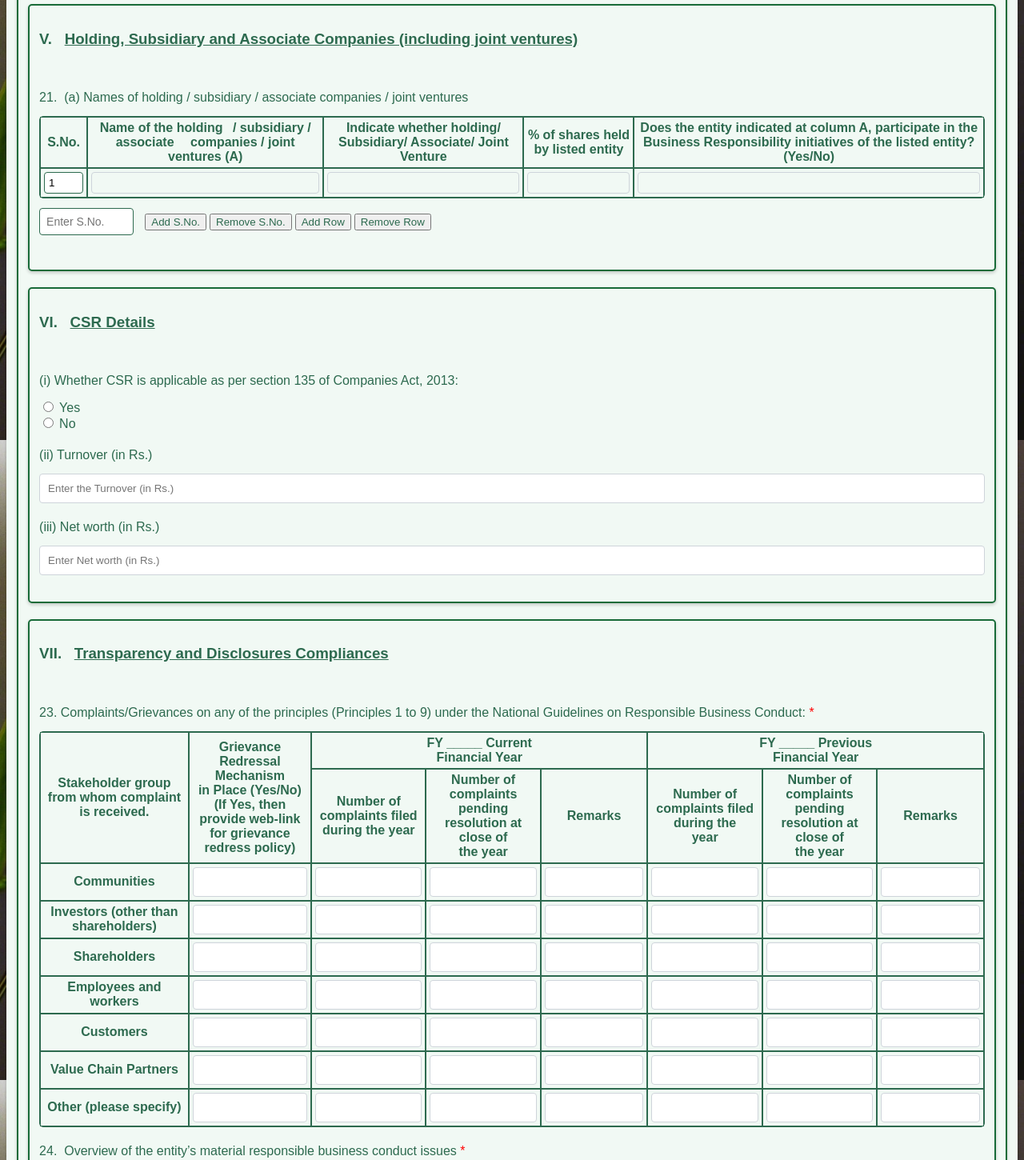
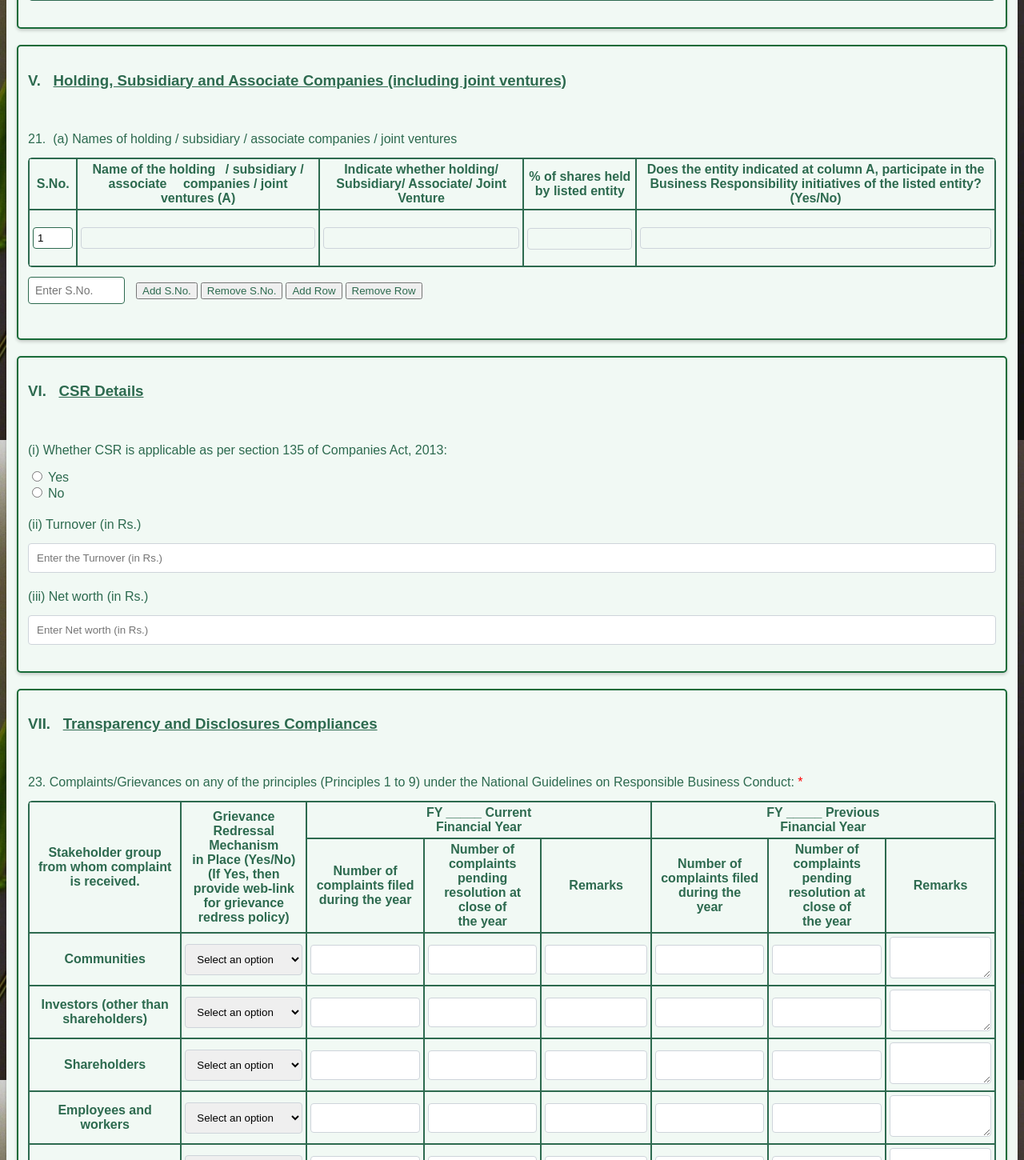
Before and after one commit to PriyaKumari03/iiic-, a PHP site: page /sec_A/sec_A.php in a window 1280 px wide. Shown: the part 5050-6500 px from the top of the page at 80% size. Run offline with PHP 8.4, Linux system fonts and the light colour scheme.

Commit message:
validation for Q17  & other queries resolved

```diff
--- a/sec_A/sec_A.php
+++ b/sec_A/sec_A.php
@@ -115,7 +115,7 @@
                             <span id="emailValidationMessage1" style="color: red;"></span>
                         </div>
                         <div class="policy">
-                        <label for="email2" class="form-label">Email Address (Enter only official email ID)</label>
+                            <label for="email2" class="form-label">Email Address (Not Mandatory)</label>
                             <input type="text" class="form-control" id="email" name="email[]" placeholder="Enter email address(Optional)">
                             <span id="emailValidationMessage2" style="color: red;"></span>
                         </div>
@@ -130,7 +130,7 @@
                             <span id="telephoneValidationMessage1" style="color: red;"></span>
                         </div>
                         <div class="policy">
-                        <label for="telephone2" class="form-label">&nbsp;Telephone</label>
+                            <label for="telephone2" class="form-label">&nbsp;Telephone (Not Mandatory)</label>
                             <input type="text" class="form-control" id="telephone" name="telephone[]" placeholder="Telephone(Optional)" required>
                             <span id="telephoneValidationMessage2" style="color: red;"></span>
                         </div>
@@ -235,6 +235,7 @@
                                 <span id="poc-email-validation" style="color: red;"></span>
                             </div>
                             <!-- Email Address of Point of Contact End -->
+                        </div>
                     </div>
                     <!--12-Details of Point of Contact End -->
 
@@ -402,12 +403,27 @@
                             <tr>
                               <th class="form-label">Location</th>
                               <th class="form-label">Number of plants</th>
+                              <th class="form-label">Union Territories</th>
                             </tr>
                           </thead>
                           <tbody>
                             <tr>
                               <th class="form-label" id="drm" id="p_drm" name="drm[]" class="form-control">National (No. of States)</th>
                               <td><input type="number" id="drm" name="drm[]" class="form-control"></td>
+                              <td>
+                                <select id="drm" name="drm[]" class="form-control">
+                                    <option value="">Select Union Territory</option>
+                                    <option value="Andaman and Nicobar Islands">Andaman and Nicobar Islands</option>
+                                    <option value="Chandigarh">Chandigarh</option>
+                                    <option value="Dadra and Nagar Haveli and Daman and Diu">Dadra and Nagar Haveli and Daman and Diu</option>
+                                    <option value="Lakshadweep">Lakshadweep</option>
+                                    <option value="Delhi">Delhi</option>
+                                    <option value="Puducherry">Puducherry</option>
+                                    <option value="Jammu&Kashmir">Jammu&Kashmir</option>
+                                    <option value="Ladkah">Ladakh</option>
+                                    <!-- Add more Union Territories as needed -->
+                                </select>
+                              </td>
                             </tr>
                             <tr>
                               <th class="form-label" id="drm" id="p_drm" name="drm[]" class="form-control">International (No. of Countries)</th>
@@ -540,27 +556,6 @@
                           <td><input type="number" id="dew" name="dew[]" class="form-control" readonly></td>
                         </tr>
                       </table>
-                  <!--Function to calculate percentages-->
-                  <script>
-                    // Function to calculate percentages
-                    function calculatePercentages18a(tableId, rowIndex) {
-                        var table = document.getElementById(tableId);
-                        var row = table.rows[rowIndex];
-
-                        var totalA = parseFloat(row.cells[2].querySelector('input').value) || 0;
-                        var maleB = parseFloat(row.cells[3].querySelector('input').value) || 0;
-                        var femaleC = parseFloat(row.cells[5].querySelector('input').value) || 0;
-
-                        // Calculate percentages and update the respective cells
-                        row.cells[4].querySelector('input').value = calculatePercentage(maleB, totalA);
-                        row.cells[6].querySelector('input').value = calculatePercentage(femaleC, totalA);
-                    }
-
-                    // Helper function to calculate percentage
-                    function calculatePercentage(part, whole) {
-                        return (part / whole * 100).toFixed(2); // Adjust the number of decimal places as needed
-                    }
-                  </script>
                     </div>
                     <!-- 18a. Employees and workers (including differently abled) End -->
 
@@ -644,27 +639,6 @@
                           <td><input type="number" id="dewda" name="dewda[]" class="form-control" readonly></td>
                         </tr>
                       </table>
-                  <!--Function to calculate percentages-->
-                  <script>
-                    // Function to calculate percentages
-                    function calculatePercentages18b(tableId, rowIndex) {
-                        var table = document.getElementById(tableId);
-                        var row = table.rows[rowIndex];
-
-                        var totalA = parseFloat(row.cells[2].querySelector('input').value) || 0;
-                        var maleB = parseFloat(row.cells[3].querySelector('input').value) || 0;
-                        var femaleC = parseFloat(row.cells[5].querySelector('input').value) || 0;
-
-                        // Calculate percentages and update the respective cells
-                        row.cells[4].querySelector('input').value = calculatePercentage(maleB, totalA);
-                        row.cells[6].querySelector('input').value = calculatePercentage(femaleC, totalA);
-                    }
-
-                    // Helper function to calculate percentage
-                    function calculatePercentage(part, whole) {
-                        return (part / whole * 100).toFixed(2); // Adjust the number of decimal places as needed
-                    }
-                  </script>
                     </div>
                   </div>
                   <!-- 18b. Differently abled employees and workers start -->
@@ -791,7 +765,10 @@
                             <td style="width:5%;"><input type="number" id="holding" id="p_holding" name="holding[]" class="table-control" required value="1" readonly></td>
                             <td><input type="text" id="holding" name="holding[]" class="form-control" required></td>
                             <td><input type="text" id="holding" name="holding[]" class="form-control" required></td>
-                        <td><input type="text" id="holding" name="holding[]" class="form-control" required></td>
+                            <td>
+                                </br><input type="text" id="holding1" name="holding[]" class="form-control" required>
+                                <p id="holdingValidationMessage" style="color: red;"></p>
+                            </td>
                             <td><input type="text" id="holding" name="holding[]" class="form-control" required></td>
                           </tr>
                         <tbody>
@@ -897,73 +874,115 @@
                         </tr>
                         <tr>
                           <th class="form-label" id="gre" name="gre[]">Communities</th>
+                          <td>
+                              <select id="gre" name="gre[]" class="form-control" required>
+                                <option value="">Select an option</option>
+                                <option value="yes">Yes</option>
+                                <option value="no">No</option>
+                              </select>
+                          </td>
                           <td><input type="number" id="gre" name="gre[]" class="form-control" required></td>
                           <td><input type="number" id="gre" name="gre[]" class="form-control" required></td>
                           <td><input type="number" id="gre" name="gre[]" class="form-control" required></td>
                           <td><input type="number" id="gre" name="gre[]" class="form-control" required></td>
                           <td><input type="number" id="gre" name="gre[]" class="form-control" required></td>
-                      <td><input type="number" id="gre" name="gre[]" class="form-control" required></td>
-                      <td><input type="number" id="gre" name="gre[]" class="form-control" required></td>
+                          <td><textarea id="gre" name="gre[]" class="form-control" required></textarea></td>
                         </tr>
                         <tr>
                           <th class="form-label" id="gre" name="gre[]">Investors (other than shareholders)</th>
+                          <td>
+                              <select id="gre" name="gre[]" class="form-control" required>
+                                <option value="">Select an option</option>
+                                <option value="yes">Yes</option>
+                                <option value="no">No</option>
+                              </select>
+                          </td>
                           <td><input type="number" id="gre" name="gre[]" class="form-control" required></td>
                           <td><input type="number" id="gre" name="gre[]" class="form-control" required></td>
                           <td><input type="number" id="gre" name="gre[]" class="form-control" required></td>
                           <td><input type="number" id="gre" name="gre[]" class="form-control" required></td>
                           <td><input type="number" id="gre" name="gre[]" class="form-control" required></td>
-                      <td><input type="number" id="gre" name="gre[]" class="form-control" required></td>
-                      <td><input type="number" id="gre" name="gre[]" class="form-control" required></td>
+                          <td><textarea id="gre" name="gre[]" class="form-control" required></textarea></td>
                         </tr>
                         <tr>
                           <th class="form-label" id="gre" name="gre[]">Shareholders</th>
+                          <td>
+                              <select id="gre" name="gre[]" class="form-control" required>
+                                <option value="">Select an option</option>
+                                <option value="yes">Yes</option>
+                                <option value="no">No</option>
+                              </select>
+                          </td>
                           <td><input type="number" id="gre" name="gre[]" class="form-control" required></td>
                           <td><input type="number" id="gre" name="gre[]" class="form-control" required></td>
                           <td><input type="number" id="gre" name="gre[]" class="form-control" required></td>
                           <td><input type="number" id="gre" name="gre[]" class="form-control" required></td>
                           <td><input type="number" id="gre" name="gre[]" class="form-control" required></td>
-                      <td><input type="number" id="gre" name="gre[]" class="form-control" required></td>
-                      <td><input type="number" id="gre" name="gre[]" class="form-control" required></td>
+                          <td><textarea id="gre" name="gre[]" class="form-control" required></textarea></td>
                         </tr>
                         <tr>
                           <th class="form-label" id="gre" name="gre[]">Employees and workers</th>
+                          <td>
+                              <select id="gre" name="gre[]" class="form-control" required>
+                                <option value="">Select an option</option>
+                                <option value="yes">Yes</option>
+                                <option value="no">No</option>
+                              </select>
+                          </td>
                           <td><input type="number" id="gre" name="gre[]" class="form-control" required></td>
                           <td><input type="number" id="gre" name="gre[]" class="form-control" required></td>
                           <td><input type="number" id="gre" name="gre[]" class="form-control" required></td>
                           <td><input type="number" id="gre" name="gre[]" class="form-control" required></td>
                           <td><input type="number" id="gre" name="gre[]" class="form-control" required></td>
-                      <td><input type="number" id="gre" name="gre[]" class="form-control" required></td>
-                      <td><input type="number" id="gre" name="gre[]" class="form-control" required></td>
+                          <td><textarea id="gre" name="gre[]" class="form-control" required></textarea></td>
                         </tr>
                         <tr>
                           <th class="form-label" id="gre" name="gre[]">Customers</th>
+                          <td>
+                              <select id="gre" name="gre[]" class="form-control" required>
+                                <option value="">Select an option</option>
+                                <option value="yes">Yes</option>
+                                <option value="no">No</option>
+                              </select>
+                          </td>
                           <td><input type="number" id="gre" name="gre[]" class="form-control" required></td>
                           <td><input type="number" id="gre" name="gre[]" class="form-control" required></td>
                           <td><input type="number" id="gre" name="gre[]" class="form-control" required></td>
                           <td><input type="number" id="gre" name="gre[]" class="form-control" required></td>
                           <td><input type="number" id="gre" name="gre[]" class="form-control" required></td>
-                      <td><input type="number" id="gre" name="gre[]" class="form-control" required></td>
-                      <td><input type="number" id="gre" name="gre[]" class="form-control" required></td>
+                          <td><textarea id="gre" name="gre[]" class="form-control" required></textarea></td>
                         </tr>
                         <tr>
                           <th class="form-label" id="gre" name="gre[]">Value Chain Partners</th>
+                          <td>
+                              <select id="gre" name="gre[]" class="form-control" required>
+                                <option value="">Select an option</option>
+                                <option value="yes">Yes</option>
+                                <option value="no">No</option>
+                              </select>
+                          </td>
                           <td><input type="number" id="gre" name="gre[]" class="form-control" required></td>
                           <td><input type="number" id="gre" name="gre[]" class="form-control" required></td>
                           <td><input type="number" id="gre" name="gre[]" class="form-control" required></td>
                           <td><input type="number" id="gre" name="gre[]" class="form-control" required></td>
                           <td><input type="number" id="gre" name="gre[]" class="form-control" required></td>
-                      <td><input type="number" id="gre" name="gre[]" class="form-control" required></td>
-                      <td><input type="number" id="gre" name="gre[]" class="form-control" required></td>
+                          <td><textarea id="gre" name="gre[]" class="form-control" required></textarea></td>
                         </tr>
                         <tr>
                           <th class="form-label" id="gre" name="gre[]">Other (please specify)</th>
+                          <td>
+                              <select id="gre" name="gre[]" class="form-control" required>
+                                <option value="">Select an option</option>
+                                <option value="yes">Yes</option>
+                                <option value="no">No</option>
+                              </select>
+                          </td>
                           <td><input type="number" id="gre" name="gre[]" class="form-control" required></td>
                           <td><input type="number" id="gre" name="gre[]" class="form-control" required></td>
                           <td><input type="number" id="gre" name="gre[]" class="form-control" required></td>
                           <td><input type="number" id="gre" name="gre[]" class="form-control" required></td>
                           <td><input type="number" id="gre" name="gre[]" class="form-control" required></td>
-                      <td><input type="number" id="gre" name="gre[]" class="form-control" required></td>
-                      <td><input type="number" id="gre" name="gre[]" class="form-control" required></td>
+                          <td><textarea id="gre" name="gre[]" class="form-control" required></textarea></td>
                         </tr>
                       </table>
                     </div>
```
Also changed, not shown: sec_A/sec_A.js (+76 -0 lines). Lines whose indentation alone changed are shown as unchanged.
